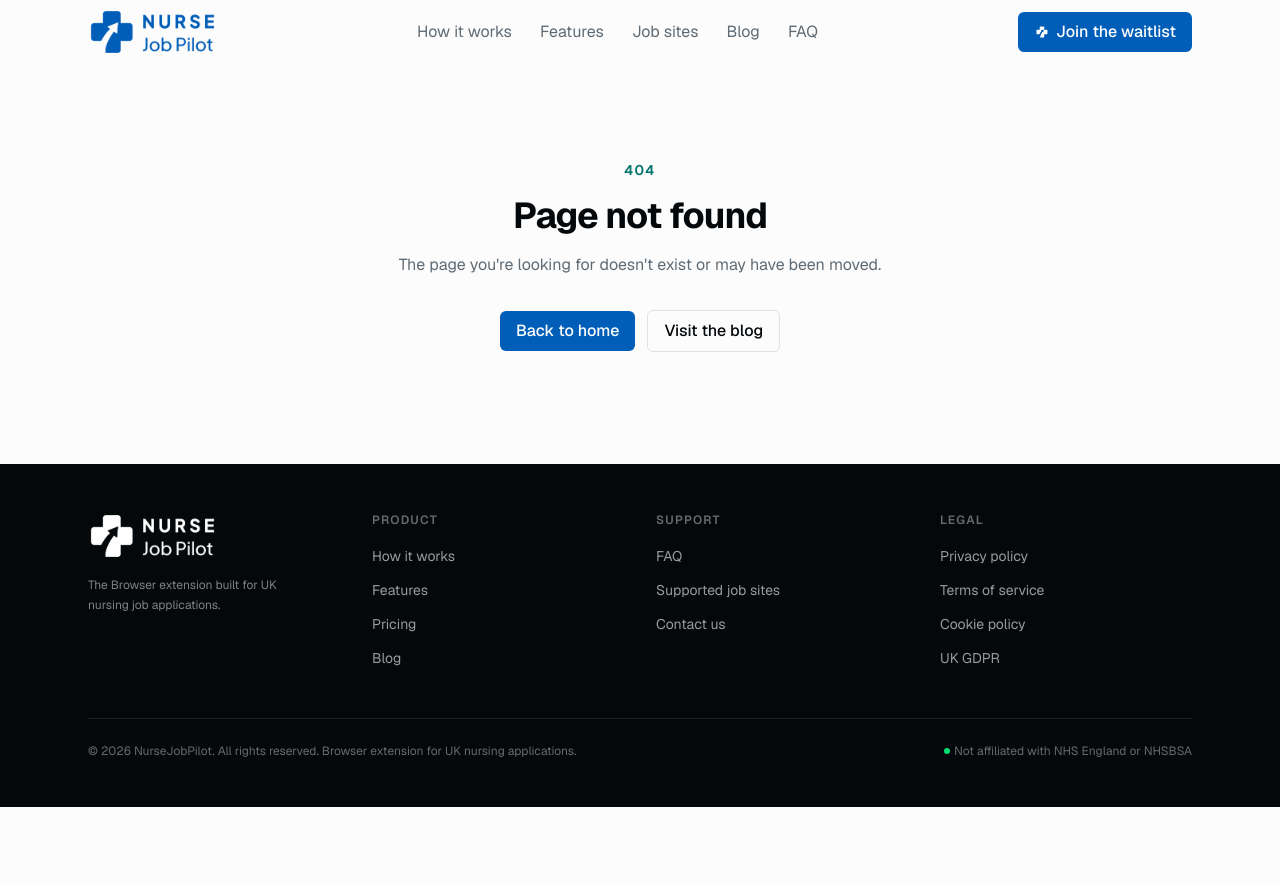
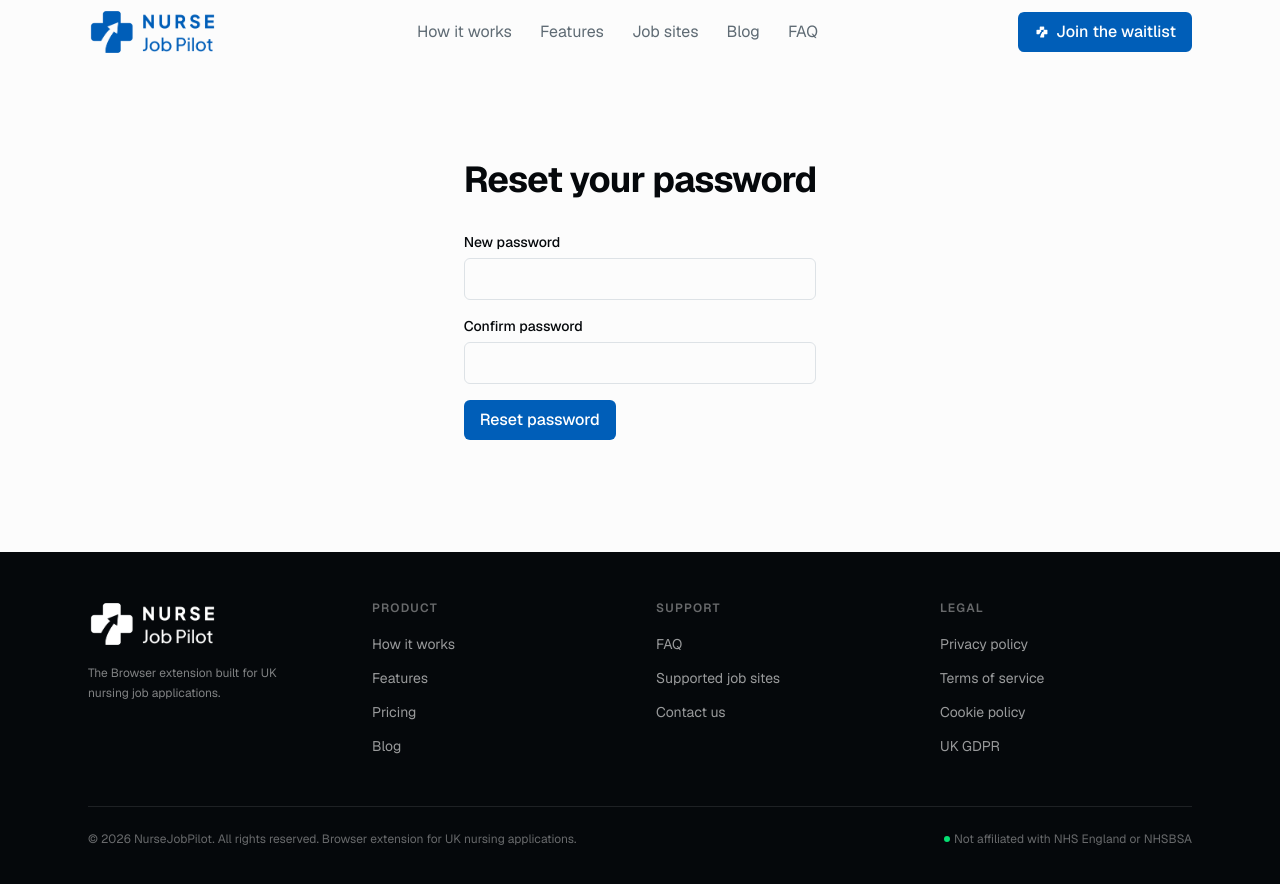
Before and after one commit to 0xigori/nurse-job-pilot, a React (Vite) app: page /reset-password/1 in a window 1280 px wide. Shown: the top 884 px of the page. Before the commit the page ends 807 px from the top, so only its background shows below. Built offline with nearby package versions, Linux system fonts and the light colour scheme; what @contentful/rich-text-types would draw is missing.

Commit message:
Story 8.4: Forgot Password Flow

```diff
--- a/src/main.tsx
+++ b/src/main.tsx
@@ -8,6 +8,7 @@ import { BlogPage } from "./pages/blog-page"
 import { BlogPostPage } from "./pages/blog-post-page"
 import { NotFoundPage } from "./pages/not-found-page"
 import { VerifyEmailPage } from "./pages/verify-email-page"
+import { ResetPasswordPage } from "./pages/reset-password-page"
 
 function ScrollToTop() {
   const { pathname, search } = useLocation()
@@ -27,6 +28,7 @@ createRoot(document.getElementById("root")!).render(
           <Route path="/blog" element={<BlogPage />} />
           <Route path="/blog/:slug" element={<BlogPostPage />} />
           <Route path="/verify-email/:token" element={<VerifyEmailPage />} />
+          <Route path="/reset-password/:token" element={<ResetPasswordPage />} />
           <Route path="*" element={<NotFoundPage />} />
         </Routes>
       </BrowserRouter>
--- /dev/null
+++ b/src/pages/reset-password-page.tsx
@@ -0,0 +1,111 @@
+import { useState } from "react"
+import { useParams } from "react-router-dom"
+import { Navbar } from "@/components/navbar"
+import { Footer } from "@/components/footer"
+import { useDocumentMeta } from "@/lib/use-document-meta"
+
+type ResetState = "form" | "submitting" | "success" | "error"
+
+export function ResetPasswordPage() {
+  const { token } = useParams<{ token: string }>()
+  const [state, setState] = useState<ResetState>("form")
+  const [password, setPassword] = useState("")
+  const [confirmPassword, setConfirmPassword] = useState("")
+  const [mismatch, setMismatch] = useState(false)
+
+  useDocumentMeta("Reset your password | NurseJobPilot", undefined, { noindex: true })
+
+  const handleSubmit = async (e: React.FormEvent) => {
+    e.preventDefault()
+
+    if (password !== confirmPassword) {
+      setMismatch(true)
+      return
+    }
+    setMismatch(false)
+
+    setState("submitting")
+    try {
+      const res = await fetch(
+        `${import.meta.env.VITE_API_BASE_URL}/api/v1/auth/reset-password/${token}`,
+        {
+          method: "POST",
+          headers: { "Content-Type": "application/json" },
+          body: JSON.stringify({ password }),
+        }
+      )
+      setState(res.ok ? "success" : "error")
+    } catch {
+      setState("error")
+    }
+  }
+
+  return (
+    <main className="flex min-h-screen flex-col">
+      <Navbar />
+      <section className="flex flex-1 items-center pt-32 pb-28 md:pt-40">
+        <div className="mx-auto max-w-md px-6 text-center">
+          <h1 className="mb-4 text-3xl font-bold tracking-tight text-foreground text-balance md:text-4xl">
+            Reset your password
+          </h1>
+
+          {state === "success" && (
+            <p className="text-base leading-relaxed text-muted-foreground">
+              Your password has been updated. Open the NurseJobPilot extension and sign in with your new password.
+            </p>
+          )}
+
+          {state === "error" && (
+            <p className="text-base leading-relaxed text-destructive">
+              This link is invalid or has expired. Request a new one from the extension's sign-in screen.
+            </p>
+          )}
+
+          {(state === "form" || state === "submitting") && (
+            <form onSubmit={handleSubmit} className="mt-8 space-y-4 text-left">
+              <div>
+                <label htmlFor="new-password" className="mb-1.5 block text-sm font-medium text-foreground">
+                  New password
+                </label>
+                <input
+                  id="new-password"
+                  type="password"
+                  required
+                  value={password}
+                  onChange={(e) => setPassword(e.target.value)}
+                  className="w-full rounded-md border border-input bg-background px-3 py-2 text-foreground ring-offset-background focus-visible:outline-none focus-visible:ring-2 focus-visible:ring-ring"
+                />
+              </div>
+              <div>
+                <label htmlFor="confirm-password" className="mb-1.5 block text-sm font-medium text-foreground">
+                  Confirm password
+                </label>
+                <input
+                  id="confirm-password"
+                  type="password"
+                  required
+                  value={confirmPassword}
+                  onChange={(e) => setConfirmPassword(e.target.value)}
+                  className="w-full rounded-md border border-input bg-background px-3 py-2 text-foreground ring-offset-background focus-visible:outline-none focus-visible:ring-2 focus-visible:ring-ring"
+                />
+              </div>
+
+              {mismatch && (
+                <p className="text-sm text-destructive">Passwords do not match.</p>
+              )}
+
+              <button
+                type="submit"
+                disabled={state === "submitting"}
+                className="inline-flex items-center gap-1.5 rounded-md bg-primary px-4 py-2 font-medium text-primary-foreground transition-colors hover:bg-primary/90 disabled:opacity-50"
+              >
+                {state === "submitting" ? "Resetting…" : "Reset password"}
+              </button>
+            </form>
+          )}
+        </div>
+      </section>
+      <Footer />
+    </main>
+  )
+}
```
